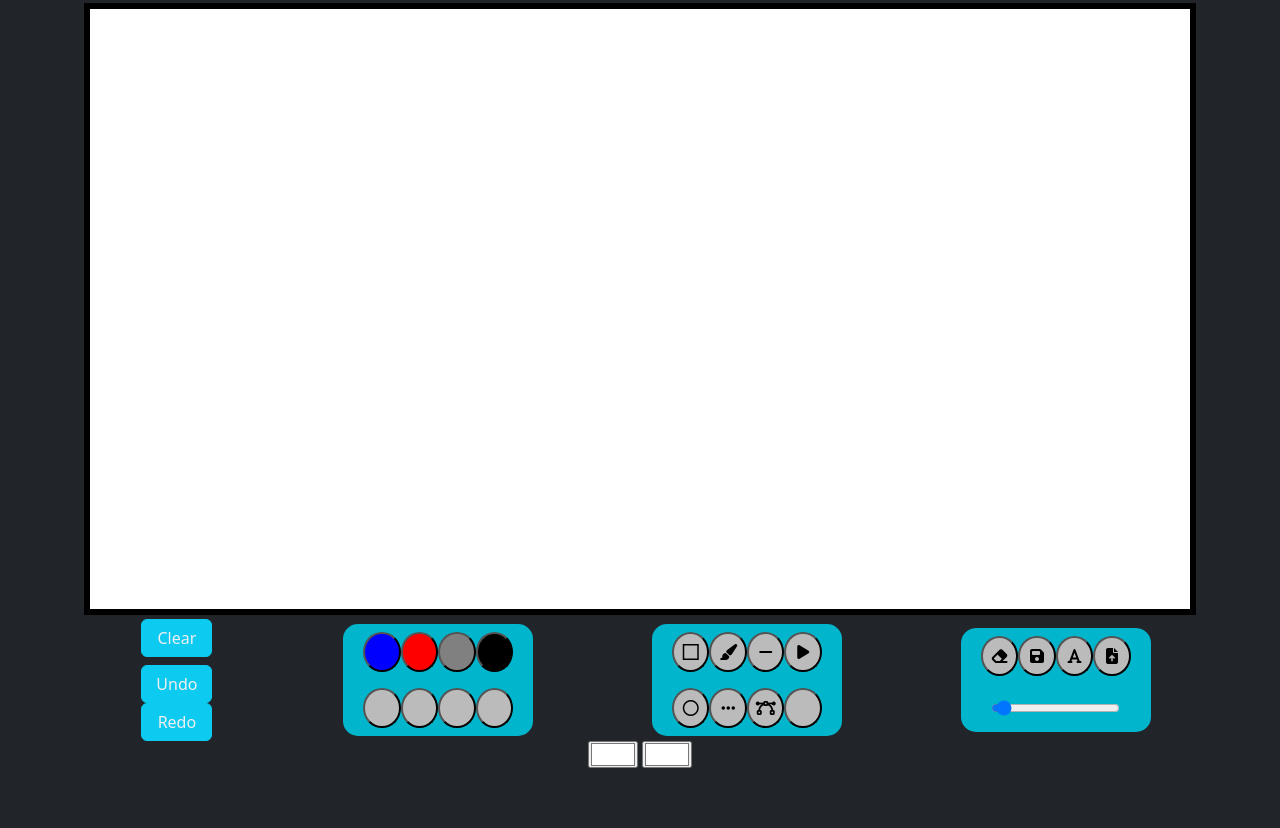
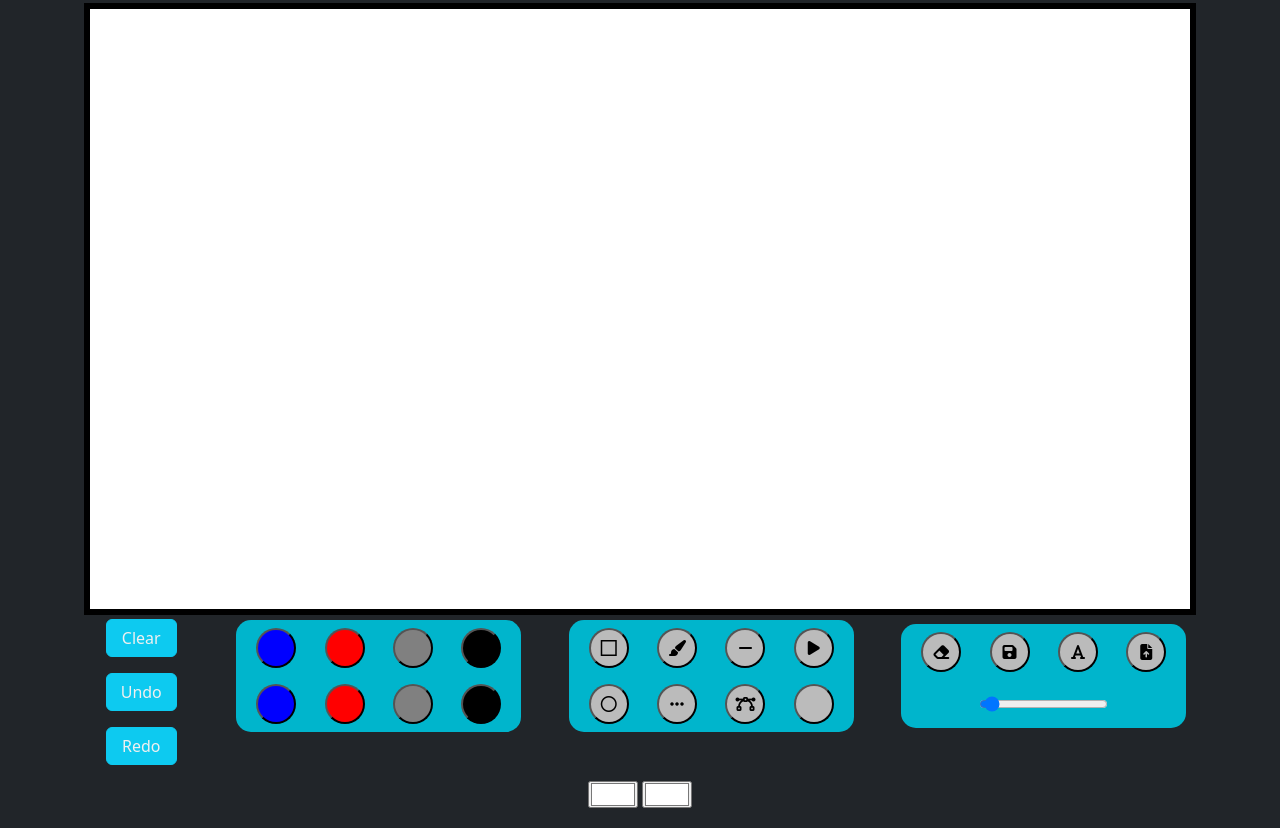
Before and after one commit to ChloeYeung/Canvas_Project-, a plain HTML site: page index.html in a window 1280 px wide. Shown: the part 133-961 px from the top of the page. Before the commit the page ends 921 px from the top, so only its background shows below. Drawn offline with nearby package versions, Linux system fonts and the light colour scheme.

Commit message:
Added stroke color to second row and made some changes to smaller version of the site using bootstrap

```diff
--- a/index.html
+++ b/index.html
@@ -39,12 +39,12 @@
   </div>
   <!--Bootstrap Grid for the buttons-->
   <div class="row d-flex justify-content-around text-center align-items-center py-3">
-    <div class="col-1">
+    <div class="col-lg-1 col-m-4 col-s-4 col-xs-4 mb-3">
       <div class="row">
-        <div class="col-12">
-          <button type="button" id="clear" class="btn btn-info mb-2"
+        <div class="col-lg-12 col-m-6 col-s-3">
+          <button type="button" id="clear" class="btn btn-info mb-3"
         style="width: 100%; color: rgb(240,240,240);">Clear</button>
-          <button type="button" class="btn btn-info" id="undo"
+          <button type="button" class="btn btn-info mb-3" id="undo"
             style="width:100%; color: rgb(240,240,240);">Undo</button>
           <button type="button" class="btn btn-info" id="redo"
             style="width:100%; color: rgb(240,240,240);">Redo</button>
@@ -52,7 +52,7 @@
       </div>
     </div>
     <!-- Color ToolBox-->
-    <div class="col-2 box">
+    <div class="col-lg-3 col-m-4 col-s-6 col-xs-6 mb-5 box">
       <div class="col-12 color d-flex justify-content-between py-2 px-2">
         <!-- first row of circle-->
         <button onclick="change_color(this)" type="button" class="createCircle" style="background: blue;"
@@ -66,14 +66,18 @@
       </div>
       <!-- second row of circle-->
       <div class="col-12 color d-flex justify-content-between py-2 px-2">
-        <button type="button" class="createCircle"></button>
-        <button type="button" class="createCircle"></button>
-        <button type="button" class="createCircle"></button>
-        <button type="button" class="createCircle"></button>
+        <button onclick="change_stroke(this)" type="button" class="createCircle" style="background: blue;"
+          id="colorSelect"></button>
+        <button onclick="change_stroke(this)" type="button" class="createCircle" style="background: red;"
+          id="colorSelect"></button>
+        <button onclick="change_stroke(this)" type="button" class="createCircle" style="background: grey;"
+          id="colorSelect"></button>
+        <button onclick="change_stroke(this)" type="button" class="createCircle" style="background: black;"
+          id="colorSelect"></button>
       </div>
     </div>
     <!--Shapes Toolbox-->
-    <div class="col-2 box">
+    <div class="col-lg-3 col-m-4 col-s-6 col-xs-6 mb-5 box">
       <!-- first row -->
       <div class="col-12 color d-flex justify-content-between py-2 px-2">
         <button type="button" title="Square" class="createCircle" id="drawing-rectangle"><i class="fa-regular fa-square-full"></i></button>
@@ -90,7 +94,7 @@
       </div>
     </div>
     <!--Tools Toolbox-->
-    <div class="col-2 box">
+    <div class="col-lg-3 col-m-4 col-s-6 col-xs-6 mb-5 box">
       <!-- first row -->
       <div class="col-12 color d-flex justify-content-between py-2 px-2">
         <button type="button" title="Eraser" class="createCircle" id="drawing-eraser"><i class="fa-solid fa-eraser"></i></button>
--- a/javascript/canvas-common.js
+++ b/javascript/canvas-common.js
@@ -25,11 +25,10 @@ canvasDraft.width = changeWidth;
 canvasDraft.height = 600;
 let contextDraft = canvasDraft.getContext("2d");
 let currentFunction;
+let dragging = false;
 
 
 
-
-let dragging = false;
 //Fill Color Section
 let fillColor = "red";
 function change_color(element) {
@@ -39,6 +38,18 @@ function change_color(element) {
 function change_color_by_spectrum() {
   fillColor = $("#colorFill").val();
 }
+
+//Stroke Color Section
+let strokeColor = "black";
+function change_stroke(element) {
+  strokeColor = element.style.background;
+}
+
+function change_stroke_by_spectrum () {
+  strokeColor = $("#colorStroke").val();
+}
+
+
 
 let blue = "blue";
 let red = "red";
--- a/javascript/drawing-circle.js
+++ b/javascript/drawing-circle.js
@@ -9,7 +9,7 @@ class DrawingCircle extends PaintFunction {
 
         history.saveState(canvasReal);
         this.contextDraft.fillStyle = fillColor
-        this.contextDraft.strokeStyle = $("#colorStroke").val();
+        this.contextDraft.strokeStyle = strokeColor
         this.contextDraft.lineWidth = $("#lineWidth").val();
         // this.contextDraft.lineJoin = "round";
         this.contextDraft.setLineDash([]);
@@ -32,7 +32,7 @@ class DrawingCircle extends PaintFunction {
     onMouseUp(coord, event) {
 
         this.contextReal.fillStyle = fillColor
-        this.contextReal.strokeStyle = $("#colorStroke").val();
+        this.contextReal.strokeStyle = strokeColor
         this.contextReal.lineWidth = $("#lineWidth").val();
         this.contextReal.setLineDash([]);
         this.contextReal.beginPath();
--- a/javascript/drawing-rectangle.js
+++ b/javascript/drawing-rectangle.js
@@ -15,7 +15,7 @@ class DrawingRectangle extends PaintFunction {
   onMouseDown(coord, event) {
     history.saveState(canvasReal);
     this.contextDraft.fillStyle = fillColor;
-    this.contextDraft.strokeStyle = $("#colorStroke").val();
+    this.contextDraft.strokeStyle = strokeColor;
     this.contextDraft.lineWidth = $("#lineWidth").val();
     this.contextDraft.setLineDash([]);
     this.origX = coord[0];
@@ -38,7 +38,7 @@ class DrawingRectangle extends PaintFunction {
   onMouseUp(coord) {
     // Clearing the rectangle first
     this.contextReal.fillStyle = fillColor;
-    this.contextReal.strokeStyle = $("#colorStroke").val();
+    this.contextReal.strokeStyle = strokeColor;
     this.contextReal.lineWidth = $("#lineWidth").val();
     this.contextReal.setLineDash([]);
     this.contextDraft.clearRect(0,0,canvasDraft.width,canvasDraft.height);
--- a/javascript/drawing-triangle.js
+++ b/javascript/drawing-triangle.js
@@ -6,7 +6,7 @@ class DrawingTriangle extends PaintFunction{
     }
     onMouseDown(coord,event){
         this.contextDraft.fillStyle = fillColor;
-        this.contextDraft.strokeStyle = $("#colorStroke").val();
+        this.contextDraft.strokeStyle = strokeColor;
         this.contextDraft.lineWidth = $("#lineWidth").val();
 
         this.contextDraft.setLineDash([]);
@@ -26,7 +26,7 @@ class DrawingTriangle extends PaintFunction{
 
     onMouseUp(coord,event) {
         this.contextReal.fillStyle = fillColor;
-        this.contextReal.strokeStyle = $("#colorStroke").val();
+        this.contextReal.strokeStyle = strokeColor;
         this.contextReal.lineWidth = $("#lineWidth").val();
         this.contextReal.setLineDash([]);
         this.contextReal.beginPath();
```
